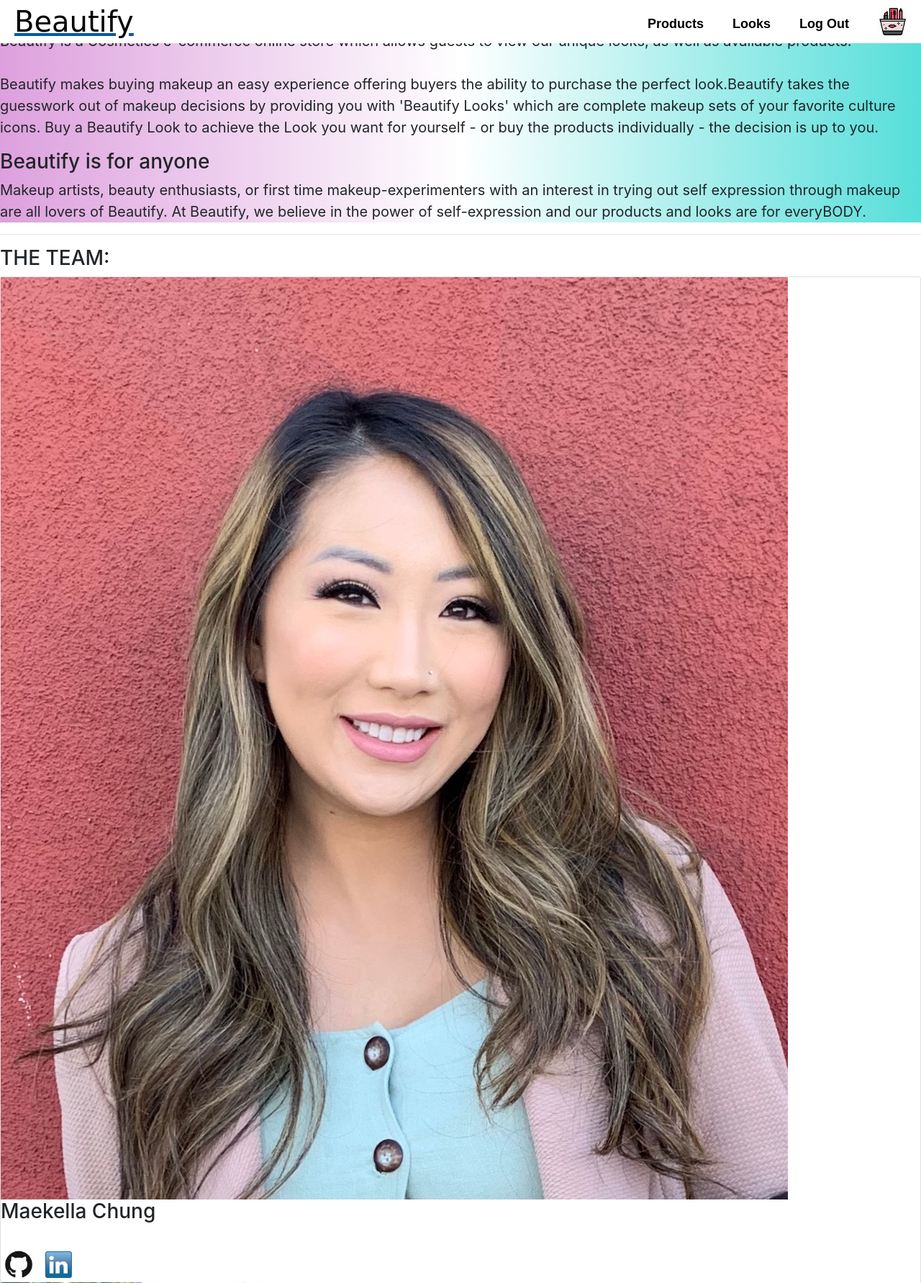
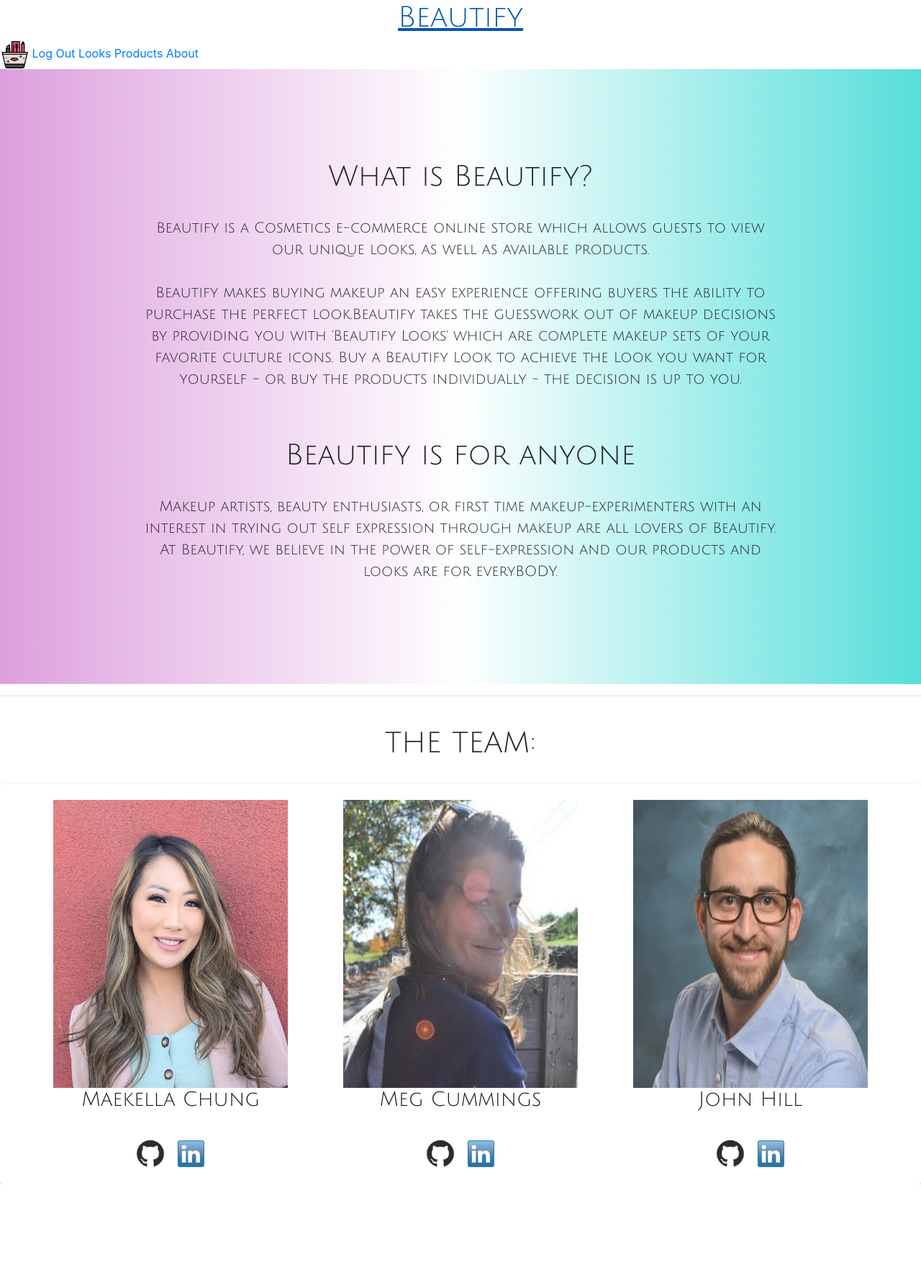
Before and after one commit to meganecummings/Beautify, a Django app: page /about/ in a window 1280 px wide. Shown: the top 1782 px of the page at 72% size. After the commit the page ends 1645 px from the top, so only its background shows below. Run offline with Django 3.2, Linux system fonts and the light colour scheme; the visitor is signed in with stand-in values (Sample User, id 1); some libraries are stand-ins or nearby versions.

Commit message:
pulling down to update

```diff
--- a/Beautify/static/css/main.css
+++ b/Beautify/static/css/main.css
@@ -8,56 +8,6 @@
 
 body {
     background-image: linear-gradient(to right, white);
-}
-
-.nav-bar {
-  background-color: white;
-  margin: 0 auto;
-  height: 60px;
-  position: fixed;
-  z-index: 20;
-  top: 0;
-  left: 0;
-  right: 0;
-}
-
-.nav-title {
-  display: inline;
-  font-size: 40px;
-  margin: 0;
-  text-align: center;
-  align-content: center;
-  padding: 10px;
-  height: 30px;
-  font-family: 'Lobster Two', cursive;
-  text-decoration: none;
-  color: black;
-}
-
-.nav-links {
-    display: inline;
-    text-shadow: 1px 1px white;
-    font-weight: 600;
-    color: black;
-    font-size: 18px;
-    overflow: hidden;
-    padding: 0 5%;
-    padding: 20px 20px;
-    justify-content: center;
-    float: right;
-    z-index: 10;
-    font-family: 'Julius Sans One', sans-serif;
-    text-decoration: none;
-    position: relative;
-}
-
-.bag-link {
-    padding: 10px 20px;
-    display: inline;
-    overflow: hidden;
-    justify-content: center;
-    float: right;
-    text-decoration: none;
 }
 
 h1,
@@ -197,15 +147,6 @@
     width: 500px;
 }
 
-
-/* .view-item {
-  font-family: 'Julius Sans One', sans-serif;
-  display: inline-block;
-}
-#item-brand {
-  text-align: center;
-} */
-
 .main-div {
     display: inline-block;
     padding-top: 60px;
@@ -260,7 +201,7 @@
     padding-bottom: 25px;
 }
 
-.card {
+.about-card {
   box-shadow: 0 4px 8px 0 rgba(0,0,0,0.2);
   transition: 0.3s;
   border-radius: 5px;
--- a/Beautify/static/css/nav.css
+++ b/Beautify/static/css/nav.css
@@ -1,13 +1,12 @@
-
 .nav-bar {
   background-color: white;
   margin: 0 auto;
   height: 60px;
   position: fixed;
+  z-index: 20;
   top: 0;
   left: 0;
   right: 0;
-    z-index: 20;
 }
 
 .nav-title {
@@ -17,6 +16,7 @@
   text-align: center;
   align-content: center;
   padding: 10px;
+  height: 30px;
   font-family: 'Lobster Two', cursive;
   text-decoration: none;
   color: black;
@@ -47,8 +47,3 @@
     float: right;
     text-decoration: none;
 }
-
-  #shopping-bag-icon {
-    height: 40px;
-    width: 40px;
-  }
--- a/Beautify/templates/about.html
+++ b/Beautify/templates/about.html
@@ -19,7 +19,7 @@
 <hr>
 
 <h3 class="about-header">THE TEAM:</h3>
-<div class="card">
+<div class="about-card">
    <div class="about-container">
    <img src="{% static 'assets/kella.jpeg' %}" alt="Maekella Chung" class="about-image" />
       <h3>Maekella Chung</h3><br>
--- a/Beautify/templates/base.html
+++ b/Beautify/templates/base.html
@@ -1,19 +1,19 @@
 {% load staticfiles %}
+
 <!DOCTYPE html>
 <html lang="en">
-
 
 <head>
     <meta charset="UTF-8" />
     <meta name="viewport" content="width=device-width, initial-scale=1.0" />
     <meta http-equiv="X-UA-Compatible" content="ie=edge" />
+    <link rel="stylesheet" href="{% static 'css/main.css' %}" />
     <link rel="stylesheet" href="https://stackpath.bootstrapcdn.com/bootstrap/4.3.1/css/bootstrap.min.css" integrity="sha384-ggOyR0iXCbMQv3Xipma34MD+dH/1fQ784/j6cY/iJTQUOhcWr7x9JvoRxT2MZw1T" crossorigin="anonymous">
     <script src="https://code.jquery.com/jquery-3.3.1.slim.min.js" integrity="sha384-q8i/X+965DzO0rT7abK41JStQIAqVgRVzpbzo5smXKp4YfRvH+8abtTE1Pi6jizo" crossorigin="anonymous"></script>
     <script src="https://cdnjs.cloudflare.com/ajax/libs/popper.js/1.14.7/umd/popper.min.js" integrity="sha384-UO2eT0CpHqdSJQ6hJty5KVphtPhzWj9WO1clHTMGa3JDZwrnQq4sF86dIHNDz0W1" crossorigin="anonymous"></script>
     <script src="https://stackpath.bootstrapcdn.com/bootstrap/4.3.1/js/bootstrap.min.js" integrity="sha384-JjSmVgyd0p3pXB1rRibZUAYoIIy6OrQ6VrjIEaFf/nJGzIxFDsf4x0xIM+B07jRM" crossorigin="anonymous"></script>
-    <link rel="stylesheet" href="{% static 'css/nav.css' %}" />
     <script src="{% static 'app.js' %}" defer></script>
-    {% block styles %} {% endblock %}
+
     <title>Beautify</title>
 </head>
 
@@ -27,7 +27,9 @@
         <a href="{% url 'order_view' %}" class="bag-link"><img src="{% static 'assets/makeup-bag-icon.png' %}" id="shopping-bag-icon" alt="shopping-bag-icon"></a>
         <a href="{% url 'logout' %}" class="nav-links">Log Out</a>
         <a href="{% url 'looks_list' %}" class="nav-links">Looks</a>
-        <a href="{% url 'items_list' %}" class="nav-links">Products</a> {% else %}
+        <a href="{% url 'items_list' %}" class="nav-links">Products</a>
+        <a href="{% url 'about' %}" class="nav-links">About</a>
+        {% else %}
         <a href="{% url 'order_view' %}" class="bag-link"><img src="{% static 'assets/makeup-bag-icon.png' %}" id="shopping-bag-icon" alt="shopping-bag-icon"></a>
         <a href="{% url 'sign_up' %}" class="nav-links">Sign Up</a>
         <a href="{% url 'login' %}" class="nav-links">Login</a>
```
Also changed, not shown: Beautify/templates/items_list.html (+1 -16 lines). Lines whose indentation alone changed are shown as unchanged.
